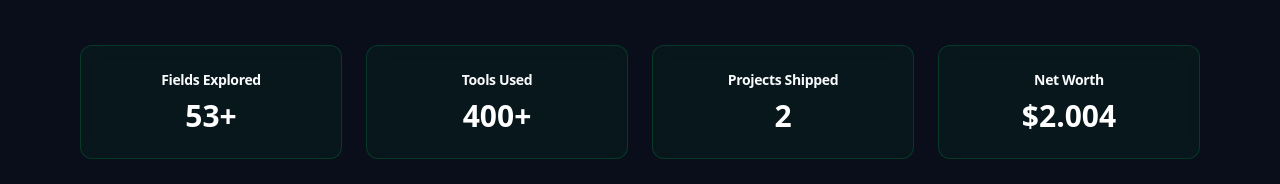
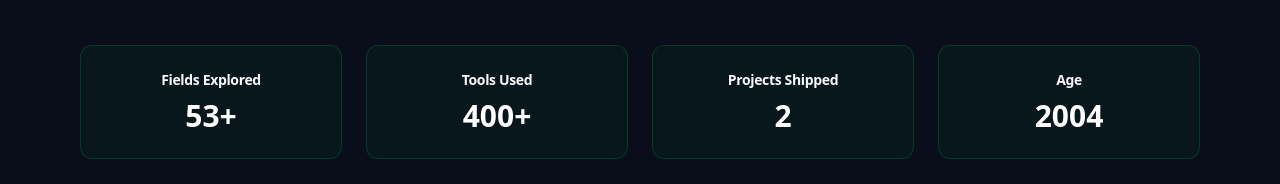
Before and after one commit to anonsites/heisdieudonne, a Next.js app: page / in a window 1280 px wide. Shown: the part 376-560 px from the top of the page. Built offline with nearby package versions, Linux system fonts and the light colour scheme.

Commit message:
Added the birthdate on hereo section

```diff
--- a/components/home/Hero.tsx
+++ b/components/home/Hero.tsx
@@ -66,9 +66,9 @@ export default function Hero() {
         </div>
 
         <div className="rounded-xl border border-green-500/20 bg-green-500/5 backdrop-blur p-6 text-center hover:bg-green-500/10 transition-colors">
-          <h2 className="text-sm text-foreground mb-2">Net Worth</h2>
+          <h2 className="text-sm text-foreground mb-2">Age</h2>
           <p className="text-3xl font-bold text-white">
-            ${wrappedStats.netWorth}
+            {wrappedStats.birthDate}
           </p>
         </div>
       </div>
--- a/data/profile.ts
+++ b/data/profile.ts
@@ -19,6 +19,6 @@ export const profile = {
     fieldsExplored: 53,
     toolsUsed: 400,
     projectsShipped: 2,
-    netWorth: 2.004, // in USD, just for fun
+    birthDate: 2004, // in USD, just for fun
   },
 };
```
